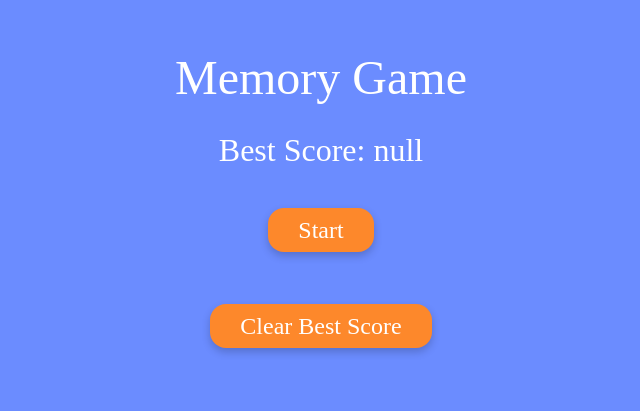
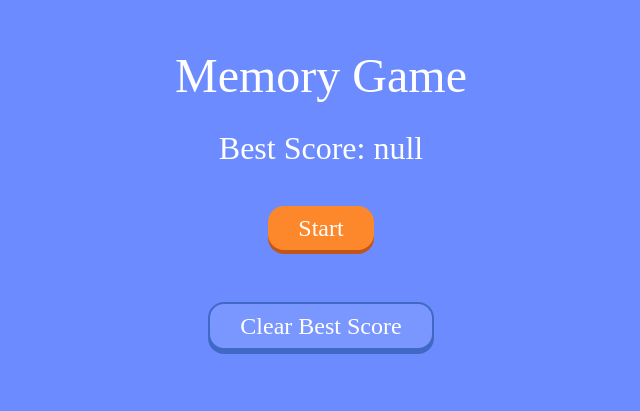
Before and after one commit to veronicani/memory-game, a plain HTML site: page index.html in a window 1280 px wide. Shown: the part 194-605 px from the top of the page, without its empty margins (319-959 px from the left). Drawn offline with Linux system fonts and the light colour scheme; a web font is replaced by a local one.

Commit message:
restyle clear best score button

```diff
--- a/css/memory-game.css
+++ b/css/memory-game.css
@@ -1,6 +1,6 @@
 /* || General Styles */
 :root {
-  --clr-background: #6B8CFF;
+  --clr-background: hsl(227, 100%, 71%);
   --clr-primary: #FD882B;
   --clr-cards: #FFC700;
   --clr-font: #6B8CFF;
@@ -53,14 +53,19 @@ button {
   background-color: var(--clr-primary);
   border: none;
   border-radius: var(--border-radius);
-  box-shadow: 0 4px 8px 0 rgba(0,0,0,0.2);
+  box-shadow: 0 4px 0 0 rgb(194, 86, 24);
   cursor: pointer;
-  transition: .2s all;
 }
 
 button:active {
-  transform: scale(.98);
-  box-shadow: 0 2px 2px 0 rgba(0,0,0,0.2);
+  transform: translate(0, 4px);
+  box-shadow: none;
+}
+
+.secondary-btn {
+  background-color: hsl(227, 100%, 74%);;
+  border: 2px solid rgb(64, 105, 199);
+  box-shadow: 0 4px 0 0 rgb(64, 105, 199);
 }
 
 /* || Header */
--- a/js/load-page.js
+++ b/js/load-page.js
@@ -13,6 +13,7 @@ function createLoadPage() {
   startBtn.innerText = "Start";
   startBtn.addEventListener('click', removeLoadPage);
   const clearBtn = document.createElement('button');
+  clearBtn.classList.add('secondary-btn');
   clearBtn.innerText = "Clear Best Score";
   clearBtn.addEventListener('click', clearBestScore);
   loadPage.append(title, bestScoreTxt, startBtn, clearBtn);
@@ -20,7 +21,9 @@ function createLoadPage() {
 }
 
 function removeLoadPage(evt) {
-  evt.target.parentElement.remove();
+  setTimeout(function() {
+    evt.target.parentElement.remove();
+  }, 200);
 }
 
 /* Retrieve best score from local storage */
```
